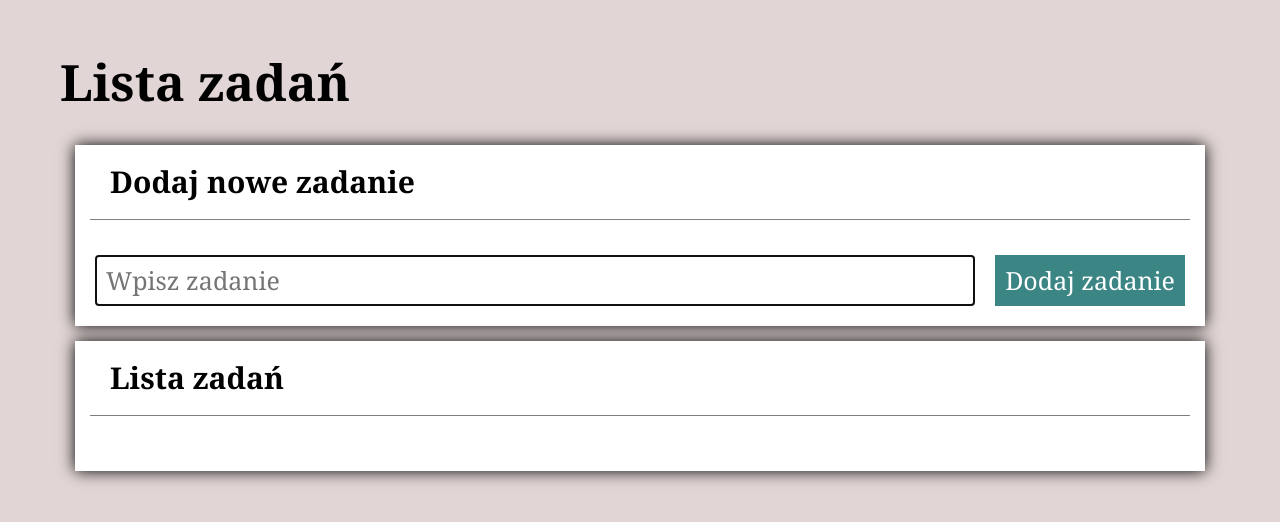
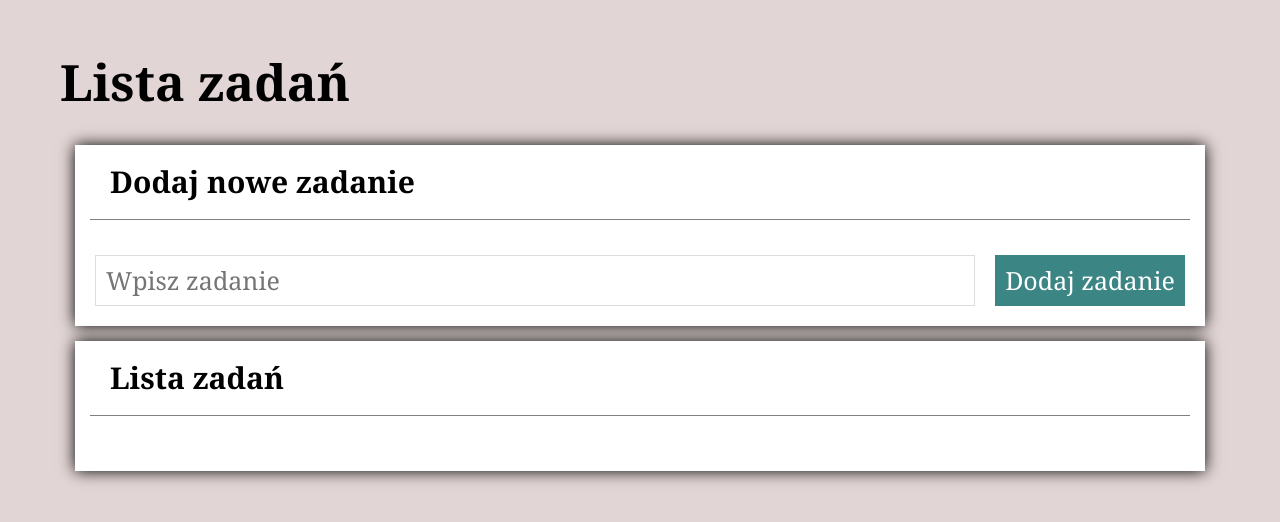
Before and after one commit to Kristopher1001/toDo-List---React, a React (Create React App) app: page / in a window 1280 px wide. Shown: the top 522 px of the page. Built offline with nearby package versions, Linux system fonts and the light colour scheme.

Commit message:
autofocus added

```diff
--- a/src/Form/index.js
+++ b/src/Form/index.js
@@ -1,8 +1,9 @@
-import React, { useState } from "react";
+import React, { useState, useRef } from "react";
 import { Wrapper, Input, Newtaskbutton } from "./styled.js";
 
 const Form = ({ addNewTask }) => {
     const [newTaskContent, setNewTaskContent] = useState("");
+    const inputRef = useRef(null)
 
     const onFormSubmit = (event) => {
         event.preventDefault();
@@ -12,18 +13,19 @@ const Form = ({ addNewTask }) => {
 
         addNewTask(newTaskContent.trim());
         setNewTaskContent("");
+        inputRef.current.focus();
     }
 
     return (
         <Wrapper
         onSubmit={onFormSubmit}>
-            <Input value={newTaskContent}
+            <Input
+                ref={inputRef}
+                value={newTaskContent}
                 placeholder="Wpisz zadanie"
                 onChange={({ target }) => setNewTaskContent(target.value)}
-                required
-                autoFocus
-                className="form__input" />
-            <Newtaskbutton className="form__button">Dodaj zadanie</Newtaskbutton>
+                required />
+            <Newtaskbutton>Dodaj zadanie</Newtaskbutton>
         </Wrapper>
     );
 }
```
